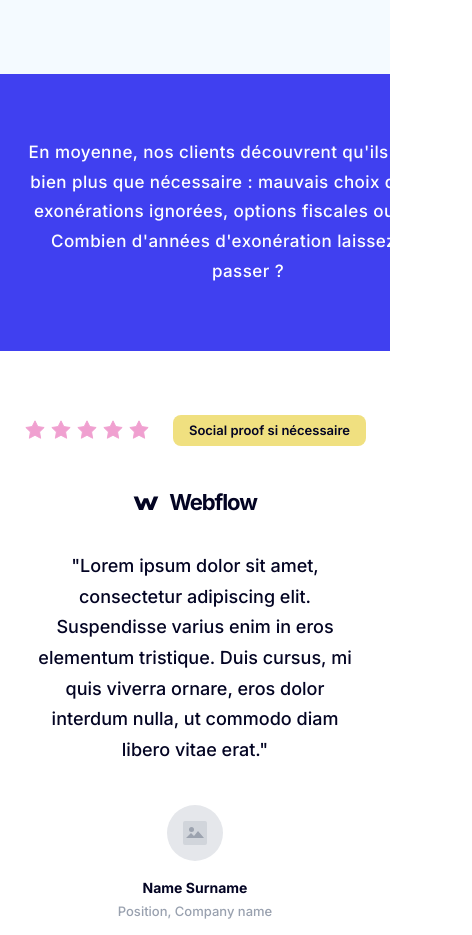
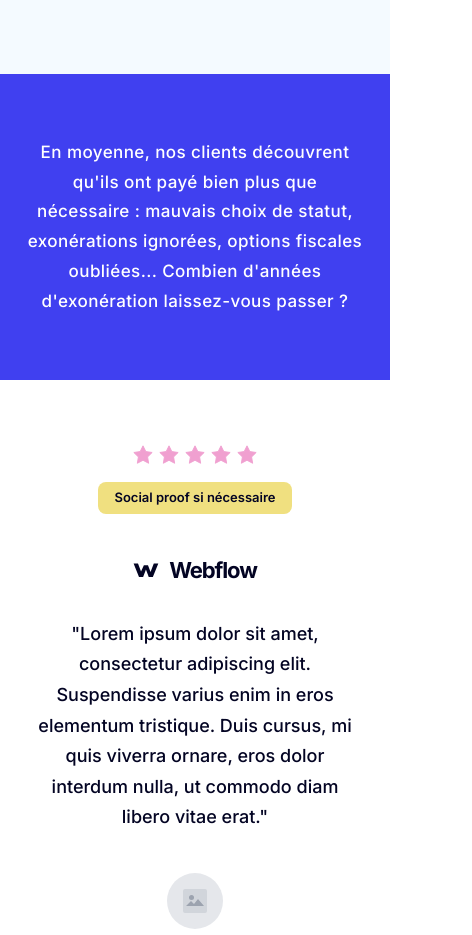
Before and after one commit to frontend-savvy/accueuil-v1, a Next.js app: page / in a window 390 px wide. Shown: the part 3340-4275 px from the top of the page, 472 px wide, since content can reach past the window. Built offline with nearby package versions, Linux system fonts and the light colour scheme.

Commit message:
v2 fixed some responsive issues

```diff
--- a/components/sections/Callout.tsx
+++ b/components/sections/Callout.tsx
@@ -7,7 +7,7 @@ export default function Callout() {
         <div className="hidden md:block h-px bg-white/30 flex-1" />
 
         {/* Center Text */}
-        <div className="flex-shrink-0 max-w-md text-center">
+        <div className=" lg:max-w-md text-center">
           <p className="text-white text-[17px] font-sans font-medium leading-[1.75] tracking-wide">
             En moyenne, nos clients découvrent qu'ils ont payé bien plus que nécessaire : mauvais choix de statut, exonérations ignorées, options fiscales oubliées... Combien d'années d'exonération laissez-vous passer ?
           </p>
--- a/components/sections/Questions.tsx
+++ b/components/sections/Questions.tsx
@@ -43,7 +43,7 @@ export default function Questions() {
         </p>
 
         {/* Three columns */}
-        <div className="grid grid-cols-1 md:grid-cols-3 gap-10 w-full mb-14">
+        <div className="grid grid-cols-1  md:grid-cols-2 lg:grid-cols-3 gap-10 w-full mb-14">
           {groups.map((group, gIdx) => (
             <div key={gIdx} className="flex flex-col">
               {/* Column title with border line BELOW */}
@@ -54,7 +54,7 @@ export default function Questions() {
               </div>
 
               {/* Questions with left blue border */}
-              <div className="flex flex-col gap-4">
+              <div className="flex  flex-col gap-4">
                 {group.questions.map((q, qIdx) => (
                   <div
                     key={qIdx}
--- a/components/sections/Targets.tsx
+++ b/components/sections/Targets.tsx
@@ -55,7 +55,7 @@ export default function Targets() {
         </p>
 
         {/* Cards Grid */}
-        <div className="grid grid-cols-1 md:grid-cols-3 gap-6 w-full">
+        <div className="grid grid-cols-1  md:grid-cols-2 lg:grid-cols-3 gap-6 w-full">
           {targets.map((target, idx) => (
             <div key={idx} className="bg-white rounded-xl p-8 border border-gray-100 shadow-[0_4px_20px_rgba(0,0,0,0.02)] flex flex-col h-full">
 
--- a/components/sections/Testimonials.tsx
+++ b/components/sections/Testimonials.tsx
@@ -38,7 +38,7 @@ export default function Testimonials() {
       <div className="max-w-3xl mx-auto flex flex-col items-center">
 
         {/* Top Row: Stars left, Badge right */}
-        <div className="w-full flex items-center justify-between mb-10">
+        <div className="w-full flex items-center flex-col sm:flex-row gap-4 justify-between mb-10">
           {/* Pink Stars */}
           <div className="flex gap-1">
             {[...Array(5)].map((_, i) => (
```
